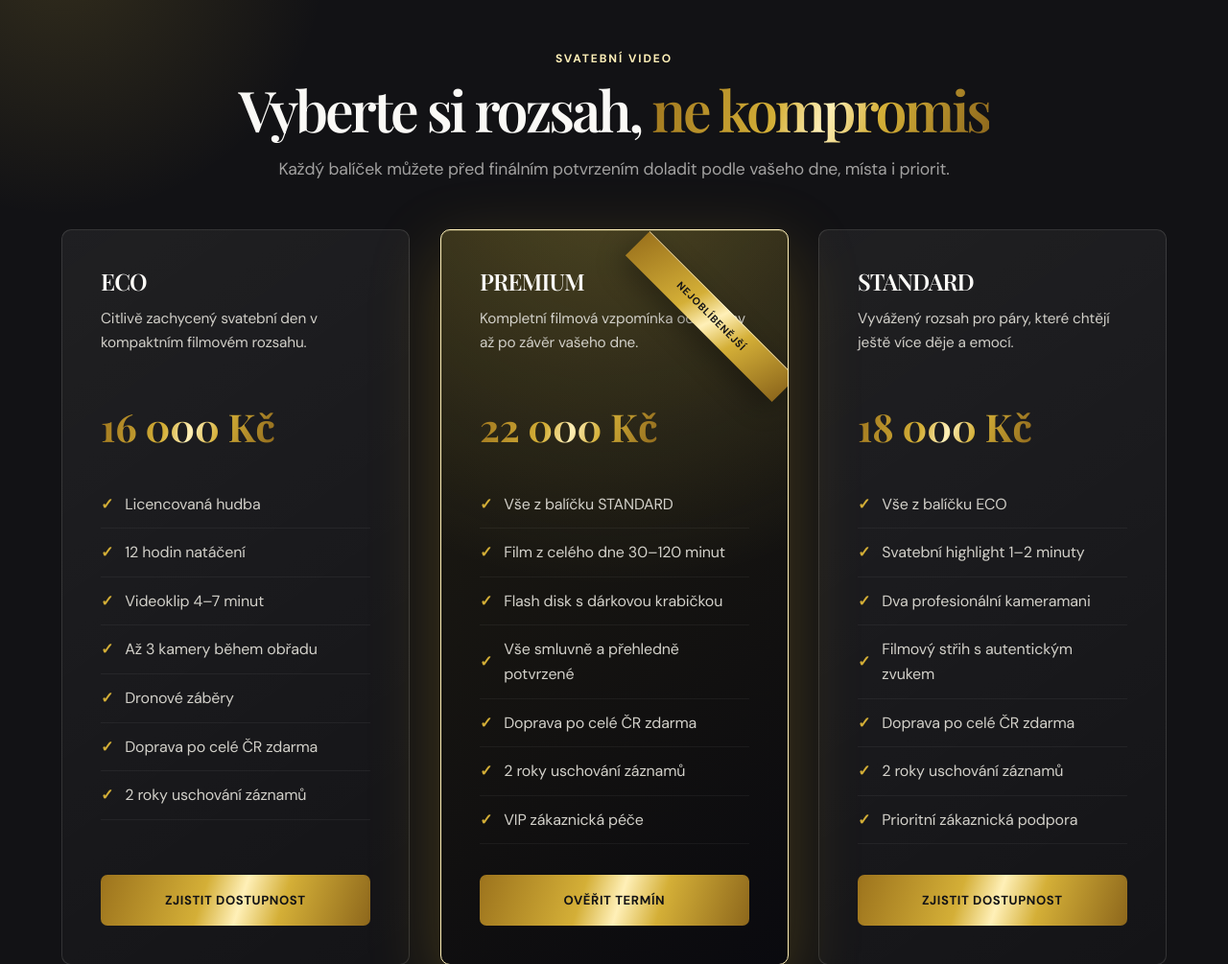
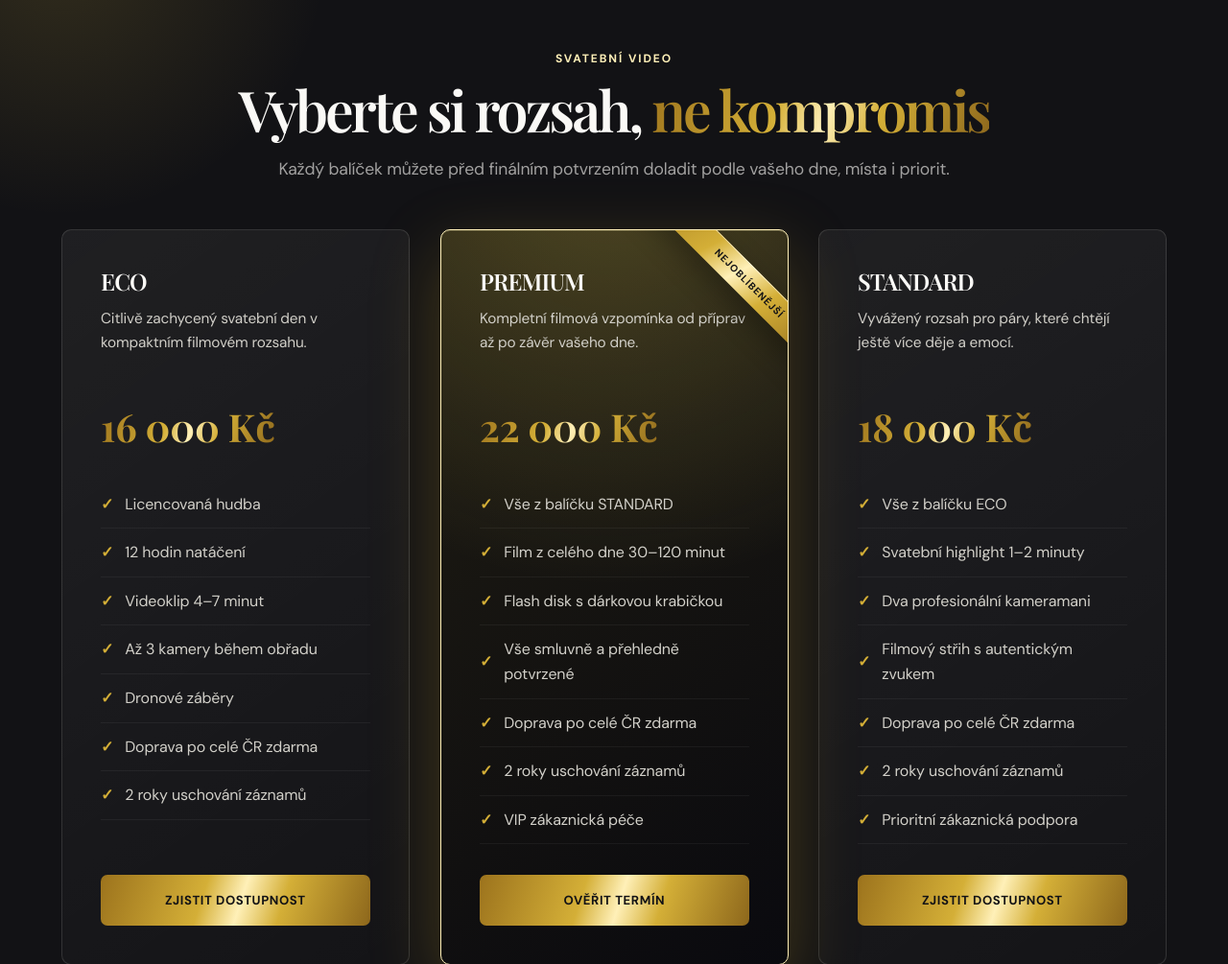
Before and after one commit to ivanovgeno/ivproduction, a PHP site: page /svatby.html in a window 1280 px wide. Shown: the part 2780-3785 px from the top of the page at 96% size. Run offline with PHP 8.4, Linux system fonts and the light colour scheme; some web fonts are replaced.

Commit message:
Restore premium sash position and center its label

```diff
--- a/packages.css
+++ b/packages.css
@@ -157,21 +157,20 @@
     box-shadow: 0 0.65rem 1.8rem rgba(0, 0, 0, 0.32), inset 0 1px 0 rgba(255, 255, 255, 0.5);
     color: var(--dark, #0a0a0f);
     display: grid;
-    font-size: 0.66rem;
+    font-size: 0.64rem;
     font-weight: 900;
-    height: 2.25rem;
-    letter-spacing: 0.08em;
-    padding: 0;
+    letter-spacing: 0.1em;
+    padding: 0.66rem 0.5rem;
     position: absolute;
     place-items: center;
-    right: -1.8rem;
+    right: -5.05rem;
     text-align: center;
-    top: 4.5rem;
+    top: 1.52rem;
     transform: rotate(45deg);
     transition: none !important;
     text-transform: uppercase;
     white-space: nowrap;
-    width: 13.5rem;
+    width: 17rem;
     z-index: 3;
 }
 
@@ -179,7 +178,8 @@
     display: block;
     line-height: 1;
     text-align: center;
-    transform: translateX(0);
+    /* The sash stays fixed; only its label is shifted into the visual centre. */
+    transform: translateX(1.4rem);
     width: 100%;
 }
 
```
